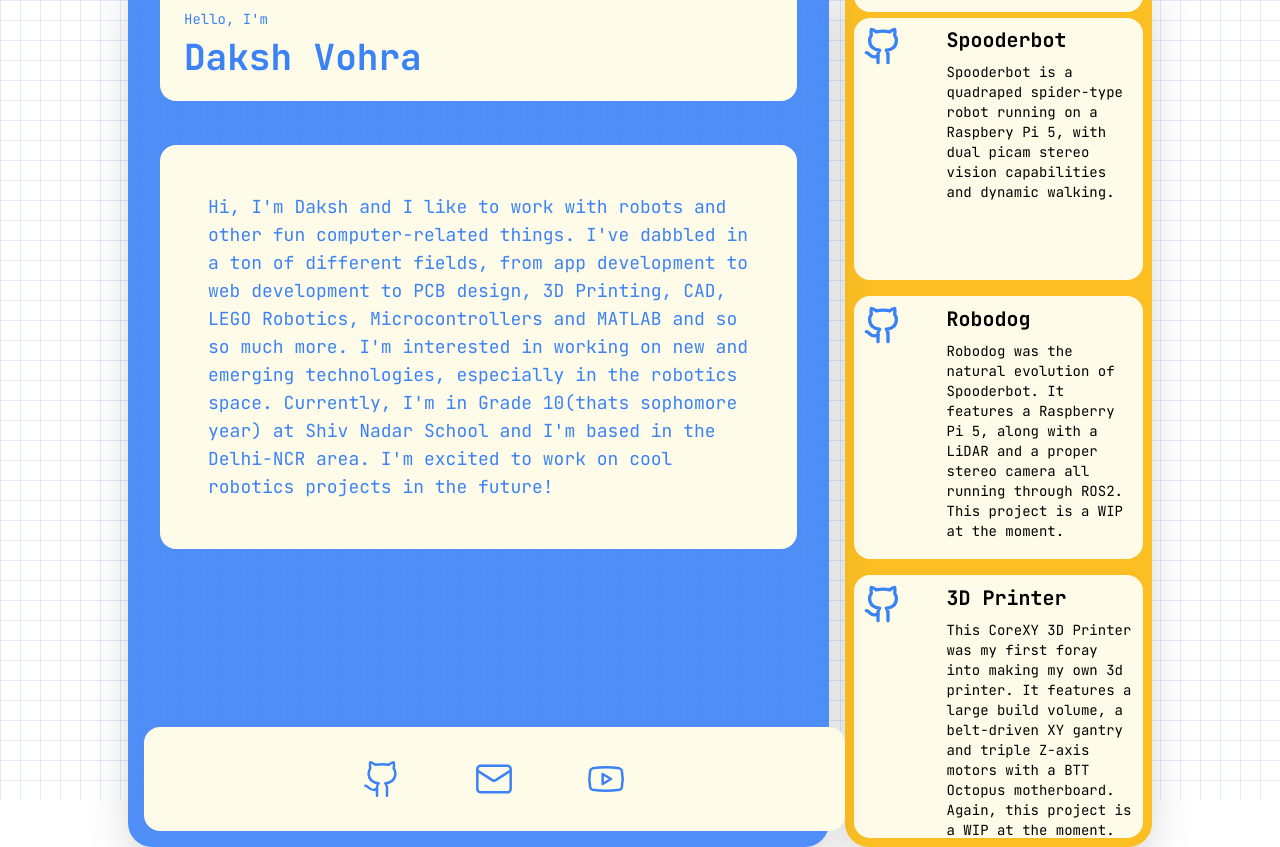
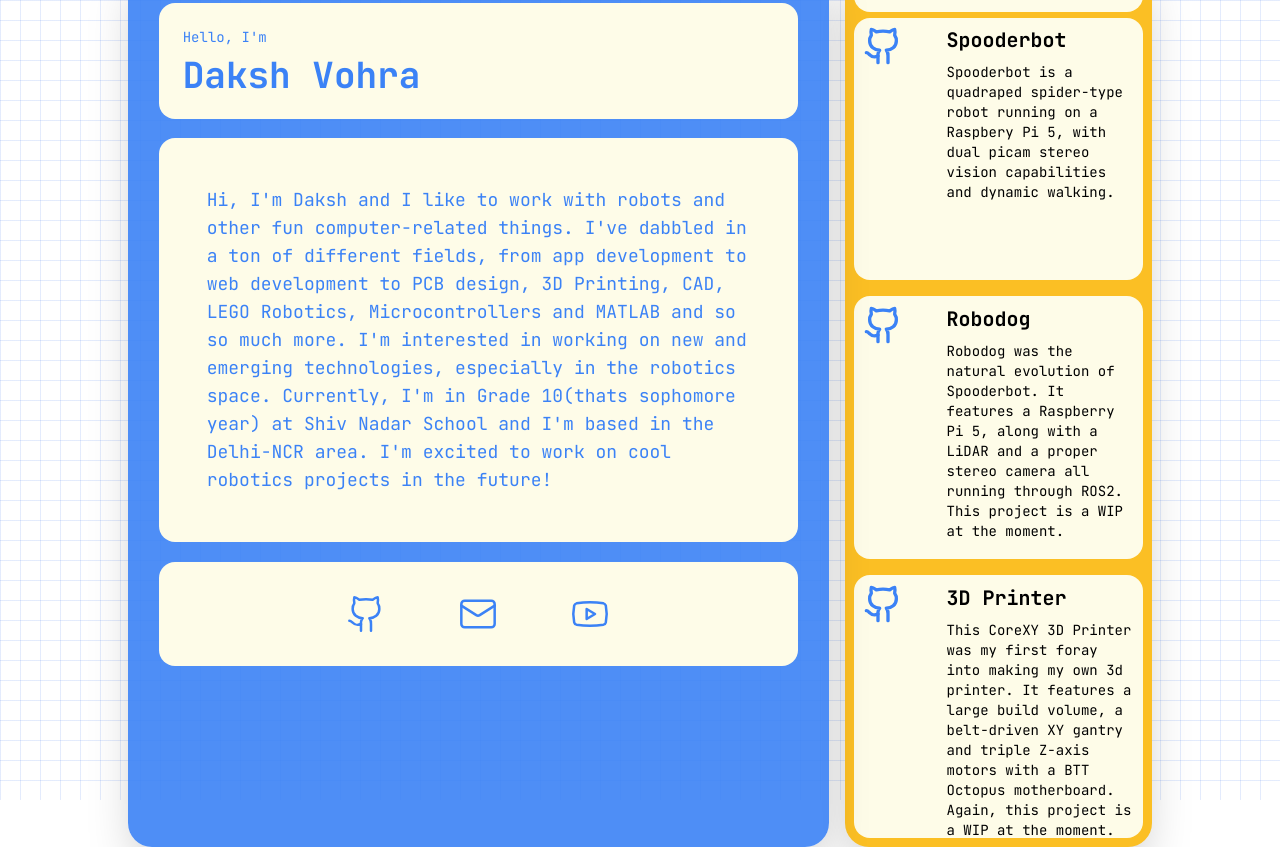
Before and after one commit to kermitsgonnakermicide/kermitsgonnakermicide.github.io, a React (Vite) app: page / in a window 1280 px wide. Built offline with nearby package versions, Linux system fonts and the light colour scheme.

Commit message:
Fix spacing in main content box

```diff
--- a/src/App.tsx
+++ b/src/App.tsx
@@ -10,12 +10,16 @@ export default function App() {
       <div className="px-4 py-6 md:absolute md:inset-0 md:flex md:items-center md:justify-center md:px-[10%]">
         <div className="w-full flex flex-col gap-4 md:flex-row">
           {/* main content box */}
-          <div className="flex-1 min-h-[400px] md:min-h-[600px] bg-portfolio-blue/90 rounded-3xl shadow-2xl relative p-4 md:p-8">
+          <div className="flex-1 min-h-[400px] md:min-h-[600px] bg-portfolio-blue/90 rounded-3xl shadow-2xl relative p-[3%]">
             {/* name section */}
-            <NameSection />
+            <div className="mt-[3%]">
+              <NameSection />
+            </div>
 
             {/* About section */}
-            <AboutSection />
+            <div className="mt-[3%] mb-[3%]">
+              <AboutSection />
+            </div>
 
             {/* social bar(yuck, who even needs a social life)*/}
             <SocialBar />
--- a/src/components/NameSection.tsx
+++ b/src/components/NameSection.tsx
@@ -2,7 +2,7 @@ import React from 'react';
 
 export function NameSection() {
   return (
-    <div className="bg-portfolio-cream rounded-2xl p-4 md:p-6 mb-6 md:mb-11">
+    <div className="bg-portfolio-cream rounded-2xl p-4 md:p-6">
       <p className="text-xs md:text-sm text-portfolio-blue mb-2">Hello, I'm</p>
       <h1 className="text-3xl md:text-4xl font-bold text-portfolio-blue">Daksh Vohra</h1>
     </div>
--- a/src/components/SocialBar.tsx
+++ b/src/components/SocialBar.tsx
@@ -4,7 +4,7 @@ import { SocialIcon } from './SocialIcon';
 
 export function SocialBar() {
   return (
-    <div className="w-full bg-portfolio-cream rounded-2xl flex items-center justify-center flex-wrap gap-4 md:gap-10 p-3 md:p-4 static md:absolute md:bottom-4 md:left-4 md:right-4">
+    <div className="w-full bg-portfolio-cream rounded-2xl flex items-center justify-center flex-wrap gap-4 md:gap-10 p-3 md:p-4">
       <SocialIcon href="https://github.com/kermitsgonnakermicide" Icon={Github} />
       <SocialIcon href="mailto:daksh@dakshvohra.com" Icon={Mail} />
       <SocialIcon href="https://youtube.com/@kermicidal" Icon={Youtube} />
```
